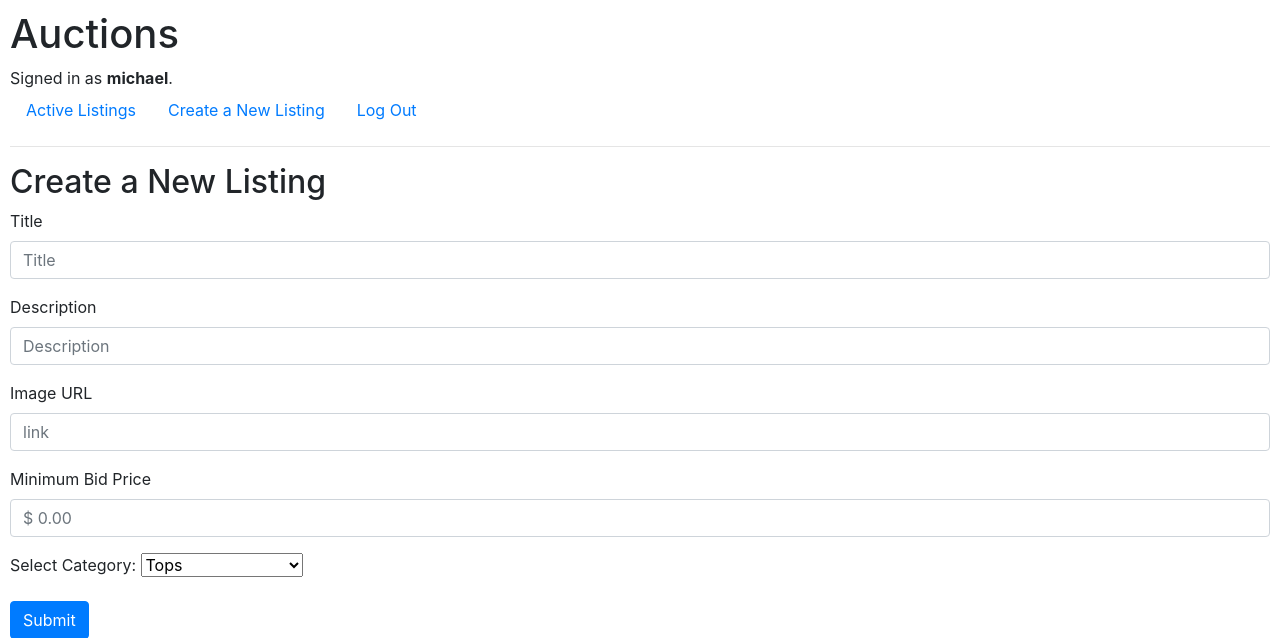
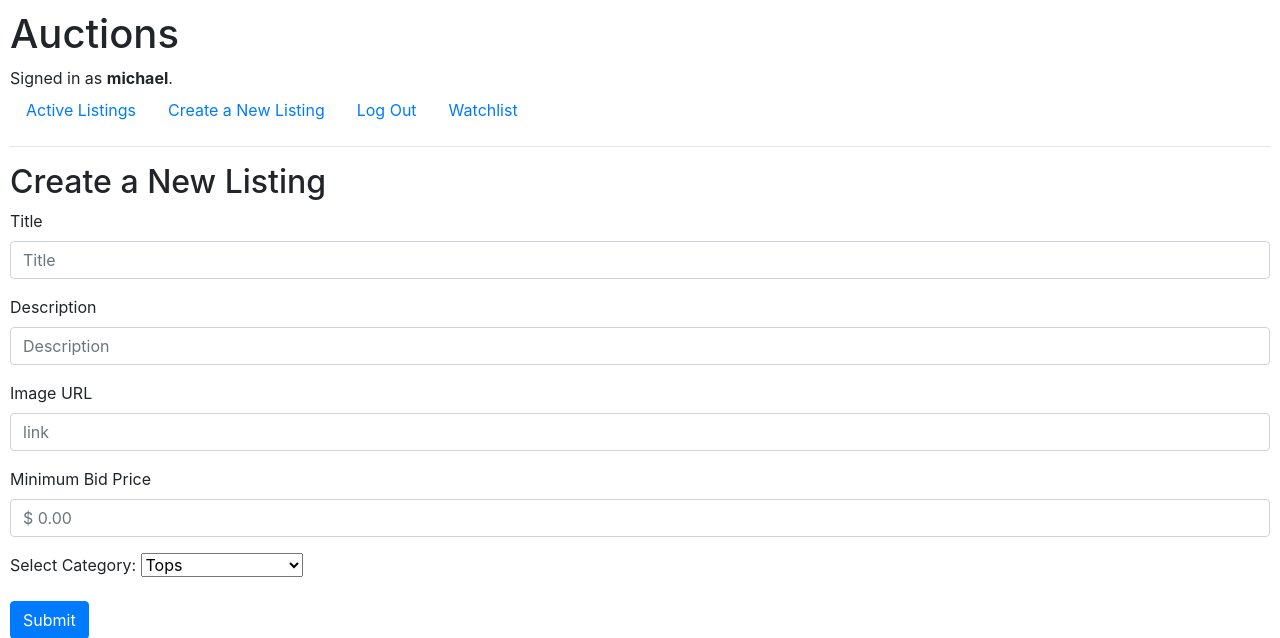
Before and after one commit to michaelboat/commerce, a Django app: page /create/ in a window 1280 px wide. Shown: the top 638 px of the page. Run offline with Django 3.2, Linux system fonts and the light colour scheme; a user stored in the database is signed in; data comes from the database, SQL or seed files in the repository; both versions use the stored data as it was after the commit; some libraries are stand-ins or nearby versions.

Commit message:
update watchlist page

```diff
--- a/auctions/models.py
+++ b/auctions/models.py
@@ -23,11 +23,10 @@ class Listing(models.Model):
     def __str__(self):
         return self.title
 
+
 class Bid(models.Model):
     pass
 
-# class Watchlist(models.Model):
-#     pass
 
 class Comment(models.Model):
     pass
--- a/auctions/templates/auctions/layout.html
+++ b/auctions/templates/auctions/layout.html
@@ -28,6 +28,9 @@
                 <li class="nav-item">
                     <a class="nav-link" href="{% url 'logout' %}">Log Out</a>
                 </li>
+                <li class="nav-item">
+                    <a class="nav-link" href="{% url 'viewWatchlist' %}">Watchlist</a>
+                </li>
             {% else %}
                 <li class="nav-item">
                     <a class="nav-link" href="{% url 'login' %}">Log In</a>
--- a/auctions/urls.py
+++ b/auctions/urls.py
@@ -11,5 +11,6 @@ urlpatterns = [
     path("category/<slug:name>/", views.show_category_detail, name="show_category_detail"),
     path("listings/<int:id>/", views.show_listing, name="show_listing"),
     path("watchlist/add/<int:id>/", views.addToWatchlist, name="addToWatchlist"),
-    path("watchlist/remove/<int:id>/", views.removeFromWatchlist, name="removeFromWatchlist")
+    path("watchlist/remove/<int:id>/", views.removeFromWatchlist, name="removeFromWatchlist"),
+    path("watchlist/", views.viewWatchlist, name="viewWatchlist")
 ]
--- a/auctions/views.py
+++ b/auctions/views.py
@@ -115,14 +115,15 @@ def show_category_detail(request, name):
         "categories": all_categories
     })
 
+
 def show_listing(request, id):
     listing = Listing.objects.get(pk=id)
     inUserWatchlist = request.user in listing.watchlist.all()
-    #try: inUserWatchlist
     return render(request, "auctions/listing.html", {
         "listing": listing,
         "inUserWatchlist": inUserWatchlist
     })
+
 
 def removeFromWatchlist(request, id):
     listing = Listing.objects.get(pk=id)
@@ -136,3 +137,11 @@ def addToWatchlist(request, id):
     user = request.user
     listing.watchlist.add(user)
     return HttpResponseRedirect(reverse("show_listing", args=(id, )))
+
+
+def viewWatchlist(request):
+    user = request.user
+    listings = user.userWatchlist.all()
+    return render(request, "auctions/watchlist.html", {
+        "listings": listings
+    })
```
Also changed, not shown: db.sqlite3.
